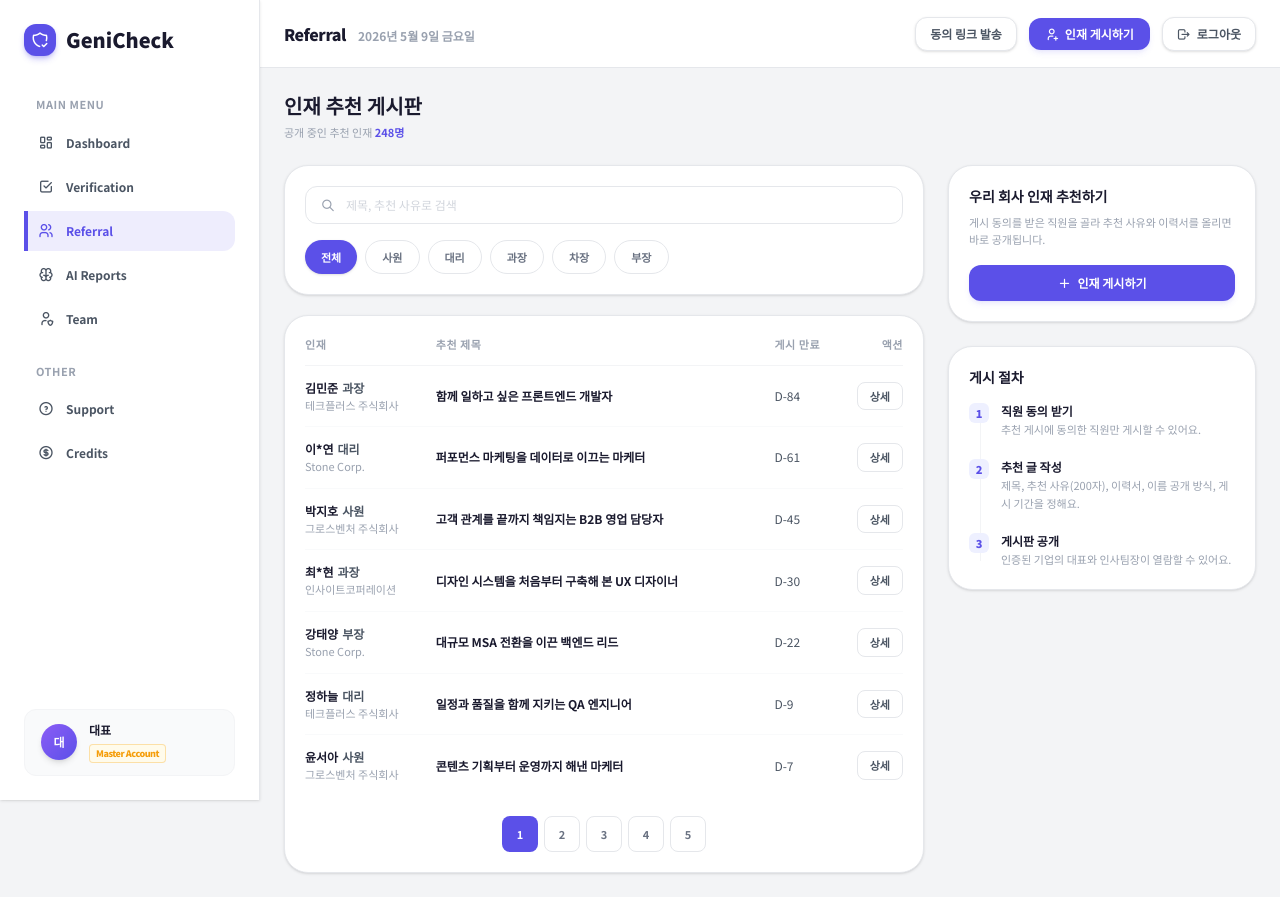
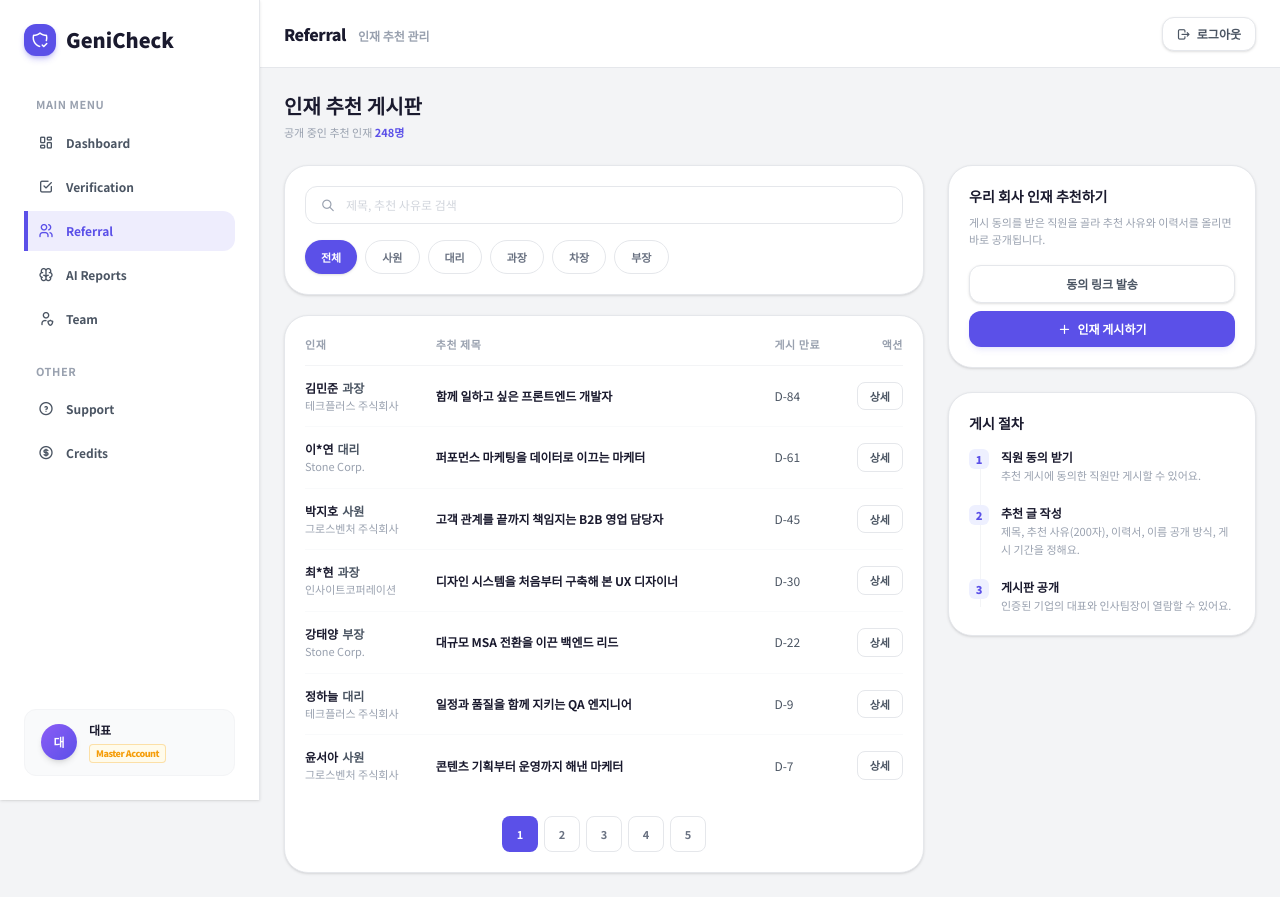
Before and after one commit to GeniCheck/Frontend, a React (Vite) app: page /main/referral in a window 1280 px wide. Built offline with nearby package versions, Linux system fonts and the light colour scheme; no server answers.

Commit message:
feat: Referral 헤더 레이아웃 정리

```diff
--- a/src/pages/main/ReferralPage.tsx
+++ b/src/pages/main/ReferralPage.tsx
@@ -101,18 +101,11 @@ const ReferralPage: React.FC = () => {
             Referral
           </h1>
           <span className="text-xs font-semibold text-gray-400">
-            2026년 5월 9일 금요일
+            인재 추천 관리
           </span>
         </div>
 
         <div className="flex items-center gap-3">
-          <button className="text-text2 rounded-xl border border-gray-200 bg-white px-3.5 py-2 text-xs font-bold shadow-sm transition-all hover:bg-gray-50 active:scale-95">
-            동의 링크 발송
-          </button>
-          <button className="bg-brand shadow-brand/10 hover:bg-brand-dark flex items-center gap-1.5 rounded-xl px-4 py-2 text-xs font-bold text-white shadow-md transition-all active:scale-95">
-            <i className="ti ti-user-plus text-sm" />
-            인재 게시하기
-          </button>
           <button
             type="button"
             onClick={logout}
@@ -241,13 +234,21 @@ const ReferralPage: React.FC = () => {
                 게시 동의를 받은 직원을 골라 추천 사유와 이력서를 올리면 바로
                 공개됩니다.
               </p>
+              <div className="mt-4 space-y-2">
                 <button
                   type="button"
-                className="bg-brand shadow-brand/10 hover:bg-brand-dark mt-4 flex w-full items-center justify-center gap-1.5 rounded-xl px-4 py-2.5 text-xs font-bold text-white shadow-md transition-all active:scale-95"
+                  className="text-text2 flex w-full items-center justify-center gap-1.5 rounded-xl border border-gray-200 bg-white px-4 py-2.5 text-xs font-bold shadow-sm transition-all hover:bg-gray-50 active:scale-95"
+                >
+                  동의 링크 발송
+                </button>
+                <button
+                  type="button"
+                  className="bg-brand shadow-brand/10 hover:bg-brand-dark flex w-full items-center justify-center gap-1.5 rounded-xl px-4 py-2.5 text-xs font-bold text-white shadow-md transition-all active:scale-95"
                 >
                   <i className="ti ti-plus text-sm" />
                   인재 게시하기
                 </button>
+              </div>
             </div>
 
             <div className="rounded-3xl border border-gray-200 bg-white p-5 text-left shadow-sm">
```
Lines whose indentation alone changed are shown as unchanged.
